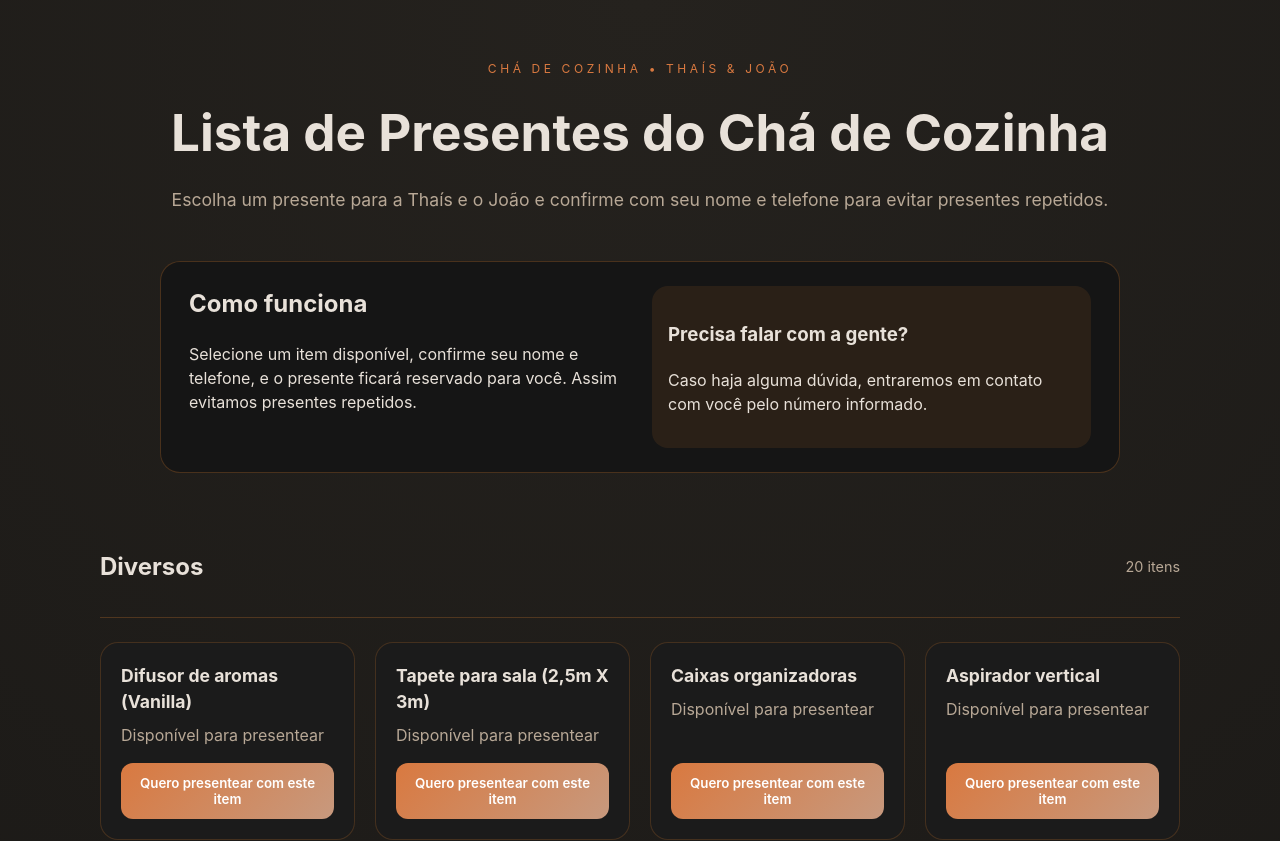
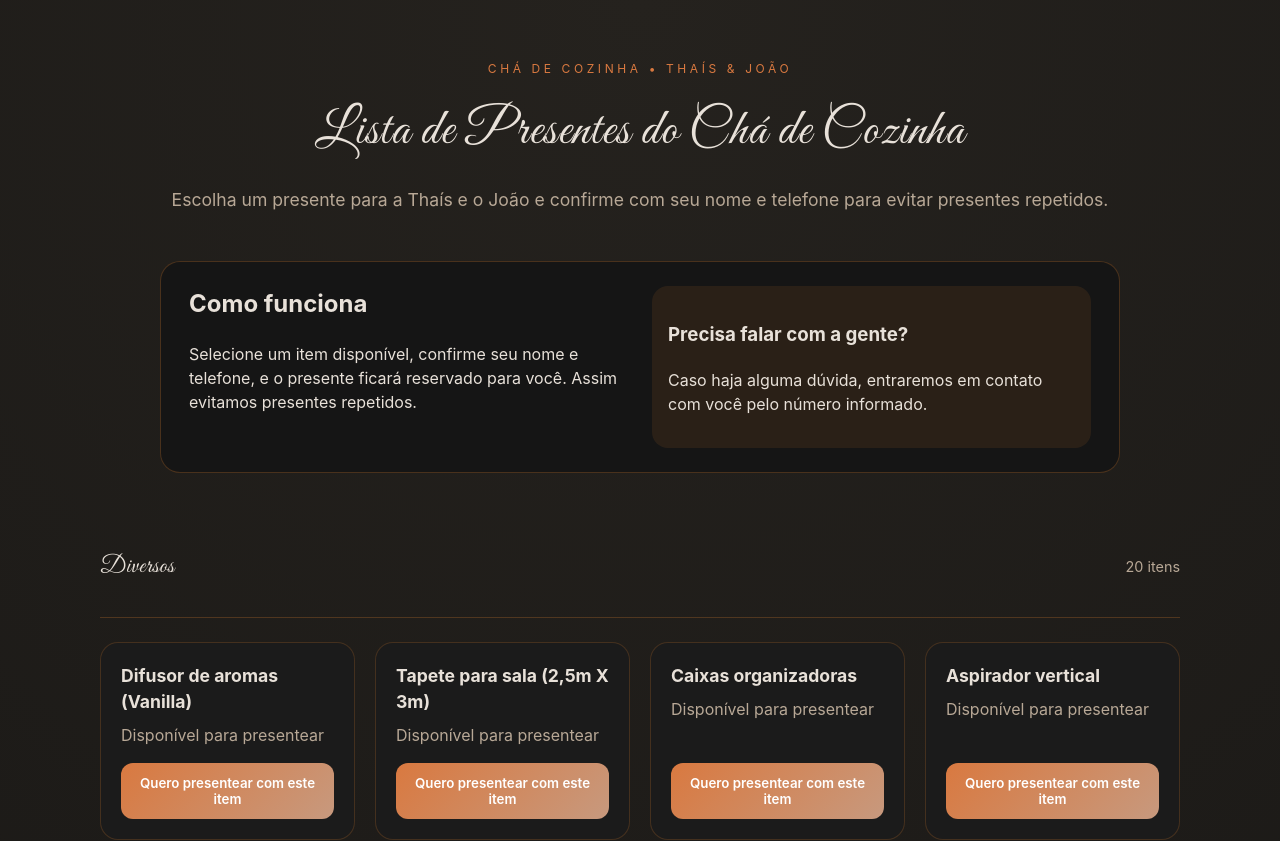
Before and after one commit to rafaelomodei/listapresente, a React (Vite) app: page / in a window 1280 px wide. Shown: the top 841 px of the page. Built offline with nearby package versions, Linux system fonts and the light colour scheme.

Commit message:
Add Great Vibes font for headings

```diff
--- a/index.html
+++ b/index.html
@@ -3,6 +3,12 @@
   <head>
     <meta charset="UTF-8" />
     <link rel="icon" type="image/svg+xml" href="/vite.svg" />
+    <link rel="preconnect" href="https://fonts.googleapis.com" />
+    <link rel="preconnect" href="https://fonts.gstatic.com" crossorigin />
+    <link
+      rel="stylesheet"
+      href="https://fonts.googleapis.com/css2?family=Great+Vibes&display=swap"
+    />
     <meta name="viewport" content="width=device-width, initial-scale=1.0" />
     <title>listapresentechathais</title>
   </head>
--- a/src/App.css
+++ b/src/App.css
@@ -22,6 +22,9 @@
 .hero h1 {
   font-size: clamp(2.4rem, 4vw, 3.6rem);
   margin: 0 0 16px;
+  font-family: 'Great Vibes', 'Times New Roman', serif;
+  font-weight: 400;
+  letter-spacing: 0.02em;
 }
 
 .hero-subtitle {
@@ -69,6 +72,12 @@
 .category-header span {
   font-size: 0.9rem;
   color: #b8a896;
+}
+
+.category-header h2 {
+  font-family: 'Great Vibes', 'Times New Roman', serif;
+  font-weight: 400;
+  letter-spacing: 0.02em;
 }
 
 .gift-grid {
--- a/src/index.css
+++ b/src/index.css
@@ -8,6 +8,14 @@
   text-rendering: optimizeLegibility;
   -webkit-font-smoothing: antialiased;
   -moz-osx-font-smoothing: grayscale;
+}
+
+@font-face {
+  font-family: 'Great Vibes';
+  src: url('/fonts/GreatVibes-Regular.ttf') format('truetype');
+  font-weight: 400;
+  font-style: normal;
+  font-display: swap;
 }
 
 * {
```
